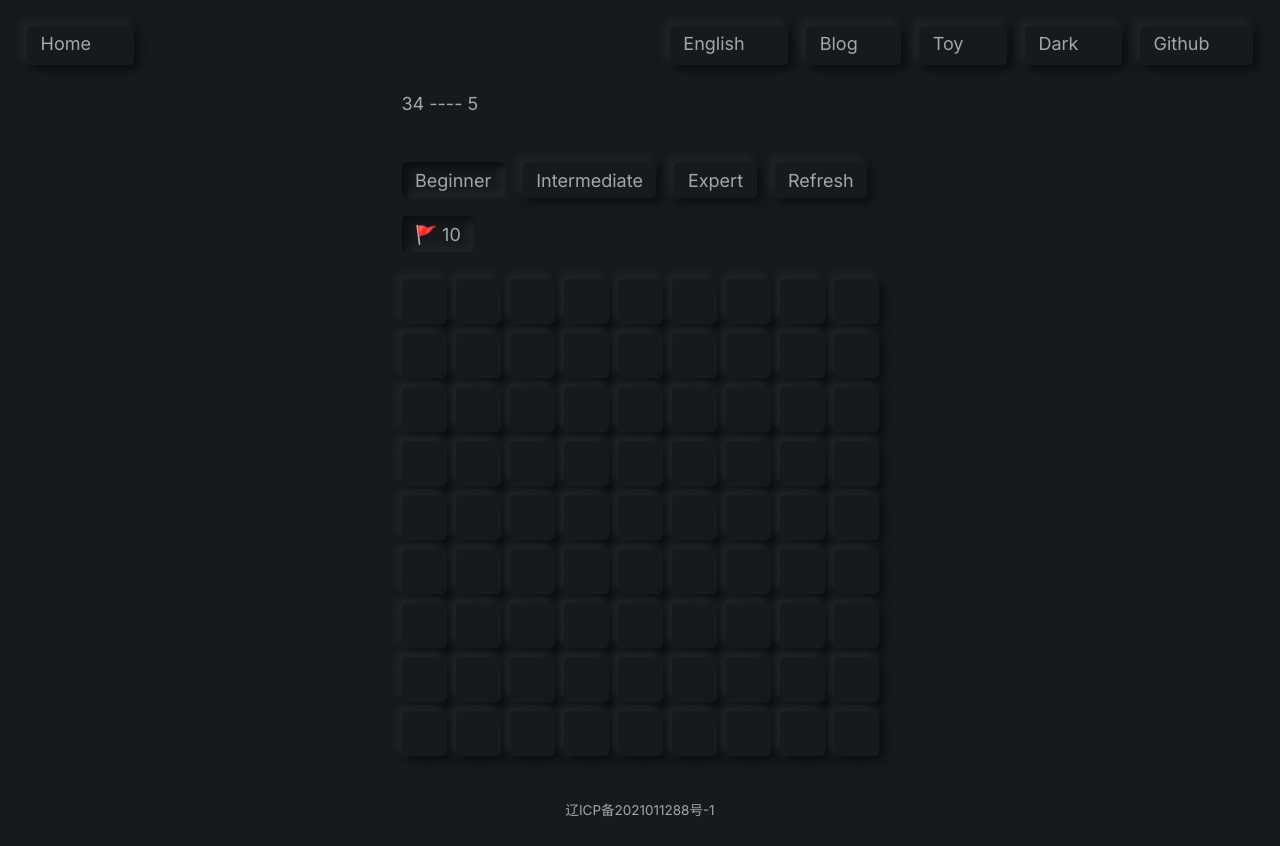
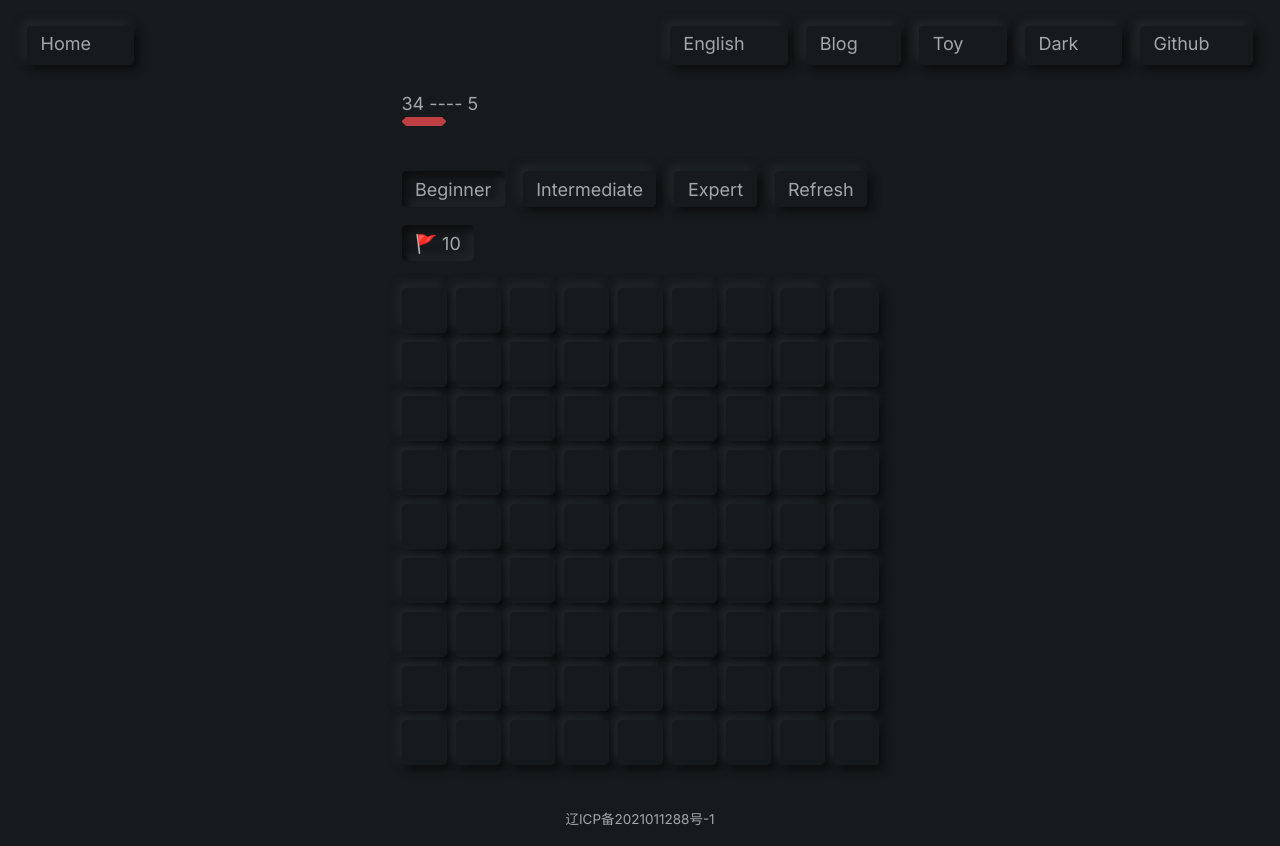
Before and after one commit to 2nonnon/blog, a Next.js app: page /toys/minesweeper in a window 1280 px wide. Built offline with nearby package versions, Linux system fonts and the light colour scheme; some icons are missing.

Commit message:
辉光管

```diff
--- /dev/null
+++ b/components/NixieTubeClock/index.module.css
@@ -0,0 +1,31 @@
+.nixie {
+    position: relative;
+    background-color: hsl(359, 50%, 50%);
+    height: .5em;
+    width: 2em;
+    padding: 0 .25em;
+    box-sizing: content-box;
+    background-clip: content-box;
+}
+
+.nixie::before,
+.nixie::after {
+    content: '';
+    display: block;
+    width: .25em;
+    height: .5em;
+    border-top: .25em solid transparent;
+    border-bottom: .25em solid transparent;
+    position: absolute;
+    top: 0;
+}
+
+.nixie::before {
+    border-right: .25em solid hsl(359, 50%, 50%);
+    left: 0;
+}
+
+.nixie::after {
+    border-left: .25em solid hsl(359, 50%, 50%);
+    right: 0;
+}
--- a/components/NixieTubeClock/index.tsx
+++ b/components/NixieTubeClock/index.tsx
@@ -1,4 +1,34 @@
+import style from './index.module.css'
 import type { CurrentTime } from '@/utils/time'
+
+interface NixieTubeProps {
+  state: 0 | 1
+}
+
+const NixieTube = ({ state }: NixieTubeProps) => {
+  return <div className={style.nixie}></div>
+}
+
+const numMap = {
+  0: [1, 1, 1, 0, 1, 1, 1],
+  1: [0, 0, 1, 0, 0, 0, 1],
+  2: [0, 1, 1, 1, 1, 1, 0],
+  3: [0, 1, 1, 1, 0, 1, 1],
+  4: [1, 1, 1, 0, 1, 1, 1],
+  5: [1, 1, 0, 1, 0, 1, 1],
+  6: [1, 1, 0, 1, 1, 1, 1],
+  7: [0, 1, 1, 0, 0, 0, 1],
+  8: [1, 1, 1, 1, 1, 1, 1],
+  9: [1, 1, 1, 1, 0, 1, 1],
+}
+
+interface NixieTubeNumProps { num?: number }
+
+const NixieTubeNum = ({ num }: NixieTubeNumProps) => {
+  return <>
+    <NixieTube state={1}></NixieTube>
+  </>
+}
 
 interface NixieTubeClockProps {
   current: CurrentTime
@@ -6,6 +36,6 @@ interface NixieTubeClockProps {
 
 export default function NixieTubeClock({ current }: NixieTubeClockProps) {
   return (<>
-    <div>{current.seconds}</div>
+    <NixieTubeNum num={1}></NixieTubeNum>
   </>)
 }
--- a/pages/toys/minesweeper/index.tsx
+++ b/pages/toys/minesweeper/index.tsx
@@ -9,6 +9,7 @@ import { useStopWatch } from '@/hooks/useStopWatch'
 import useMineSweeper from '@/components/minesweeper/useMineSweeper'
 import type { Dictionary, LocaleType } from '@/dictionaries'
 import { getDictionary } from '@/dictionaries'
+import NixieTubeClock from '@/components/NixieTubeClock'
 
 const MineSweeperContext = createContext<ReturnType<typeof useMineSweeper> | null>(null)
 
@@ -94,6 +95,7 @@ const MineSweeper = ({ dictionary }: { locale: LocaleType
       <MineSweeperContext.Provider value={mineSweeperInfo}>
         <section className='grid place-content-center select-none w-full'>
           <h1>{current.seconds} ---- {current2.seconds}</h1>
+          <div><NixieTubeClock current={current}></NixieTubeClock></div>
           <div>
             <div className='flex gap-4 mt-10 mb-4 flex-wrap'>
               <span className={`surface-sm py-1 px-3 rounded ${mineSweeperInfo.gameLevel === Level.easy ? 'surface-sm__active' : 'cursor-pointer'}`} onClick={() => {
```
